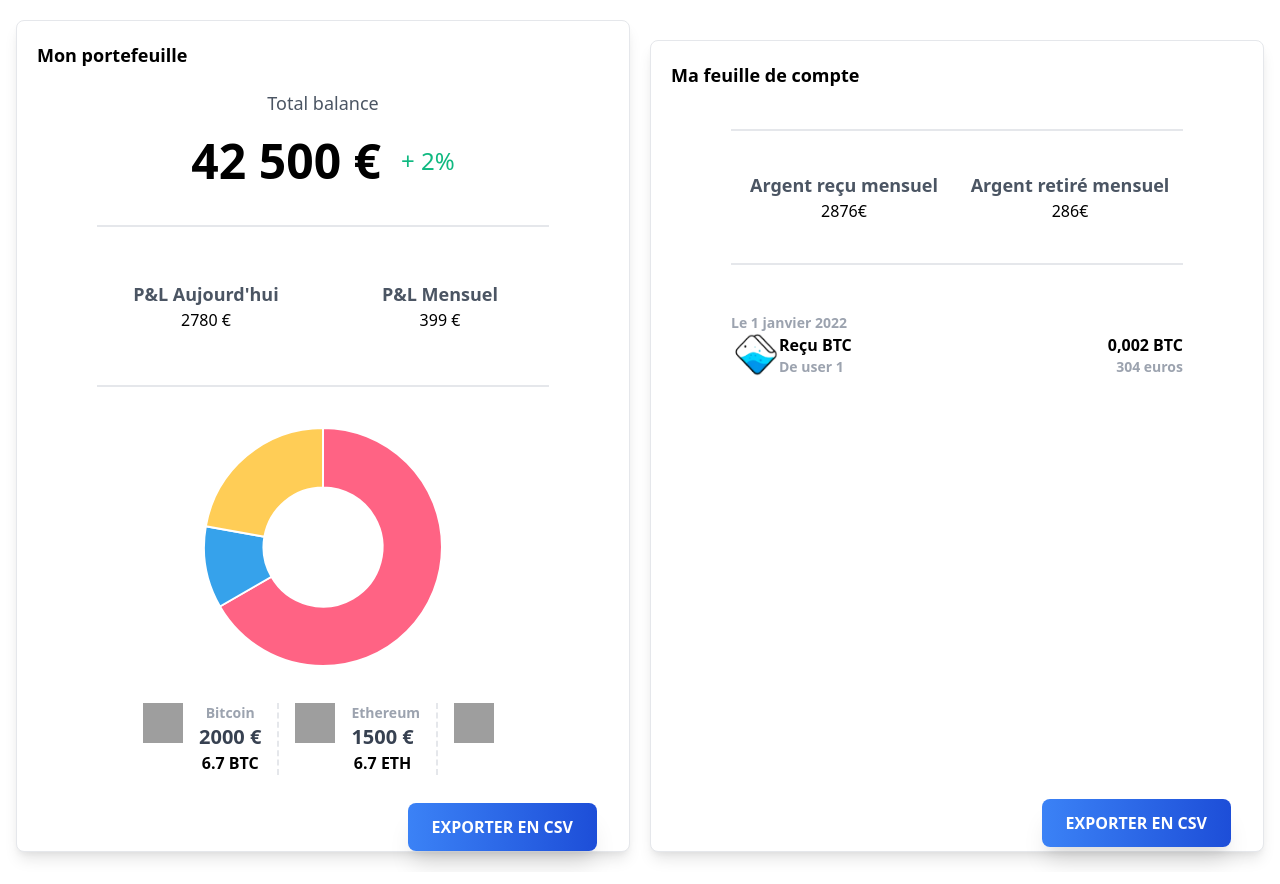
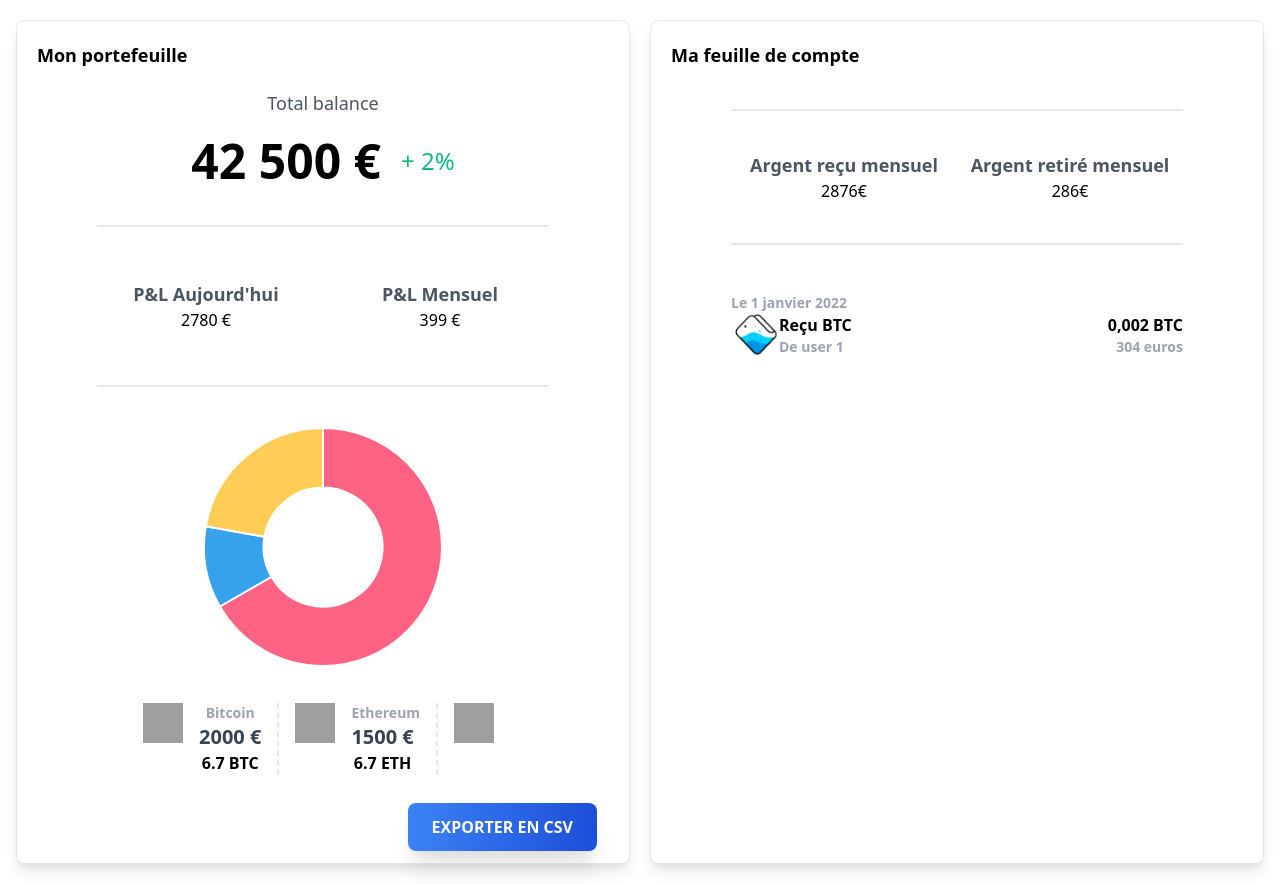
Before and after one commit to SpinBoxx/WalletPy, a Django app: page /portefeuille/ in a window 1280 px wide. Run offline with Django 4.2, Linux system fonts and the light colour scheme; some libraries are stand-ins or nearby versions; grey boxes are pictures that could not be loaded.

Commit message:
style button export wallet + card

```diff
--- a/WalletPy/templates/portefeuille/detailTransaction.html
+++ b/WalletPy/templates/portefeuille/detailTransaction.html
@@ -38,12 +38,5 @@
         </div>
     </div>
 </div>
-<a
-		href="{% url 'login' %}"
-		type="button"
-		class="shadow-xl float-right mr-8 mb-4 uppercase bg-gradient-to-r from-blue-500 to-blue-700 text-white font-bold py-3 px-6 rounded-lg focus:ring transform transition hover:scale-105 duration-300 ease-in-out"
->
-	Exporter en CSV
-</a>
 
 {% endblock %}
--- a/WalletPy/templates/portefeuille/index.html
+++ b/WalletPy/templates/portefeuille/index.html
@@ -1,7 +1,7 @@
 {% extends "base.html" %} {% block content %} {% load static %}
 <div class="px-4 grid lg:grid-cols-2 gap-1 md:grid-cols-1 md:gap-5 pt-5 pb-5 h-full">
 	<div class="mx-auto w-full bg-white rounded-lg border border-gray-200 shadow-lg dark:bg-gray-800 dark:border-gray-700 no-scrollbar ">{% include "portefeuille/wallet.html" %}</div>
-	<div class="mx-auto w-full bg-white rounded-lg border border-gray-200 shadow-lg dark:bg-gray-800 dark:border-gray-700 block md:mt-5 sm:mt-5">{% include "portefeuille/detailTransaction.html" %}</div>
+	<div class="mx-auto w-full bg-white rounded-lg border border-gray-200 shadow-lg dark:bg-gray-800 dark:border-gray-700 block">{% include "portefeuille/detailTransaction.html" %}</div>
 </div>
 
 {% endblock content %}
--- a/WalletPy/templates/portefeuille/wallet.html
+++ b/WalletPy/templates/portefeuille/wallet.html
@@ -52,7 +52,7 @@
 <div id="test" data-url="{% url 'wallet_export_wallet' %}">
 </div>
 <button type="button" id="exportWalletCsv"
-		class="shadow-xl float-right mr-8 uppercase bg-gradient-to-r from-blue-500 to-blue-700 text-white font-bold py-3 px-6 rounded-lg focus:ring transform transition hover:scale-105 duration-300 ease-in-out"
+		class="shadow-xl mb-3 float-right mr-8 uppercase bg-gradient-to-r from-blue-500 to-blue-700 text-white font-bold py-3 px-6 rounded-lg focus:ring transform transition hover:scale-105 duration-300 ease-in-out"
 >
 	Exporter en CSV
 </button>
```
